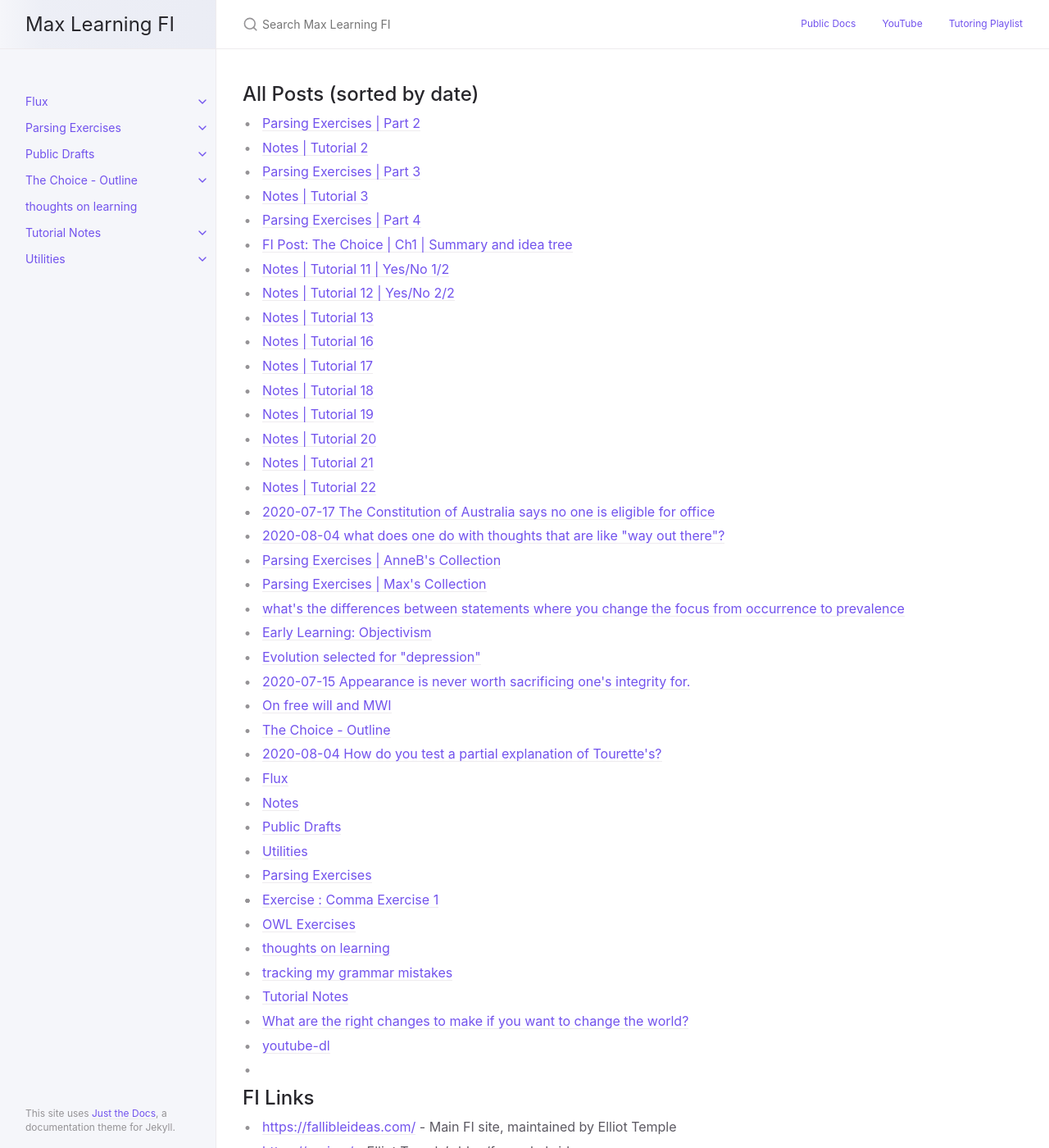
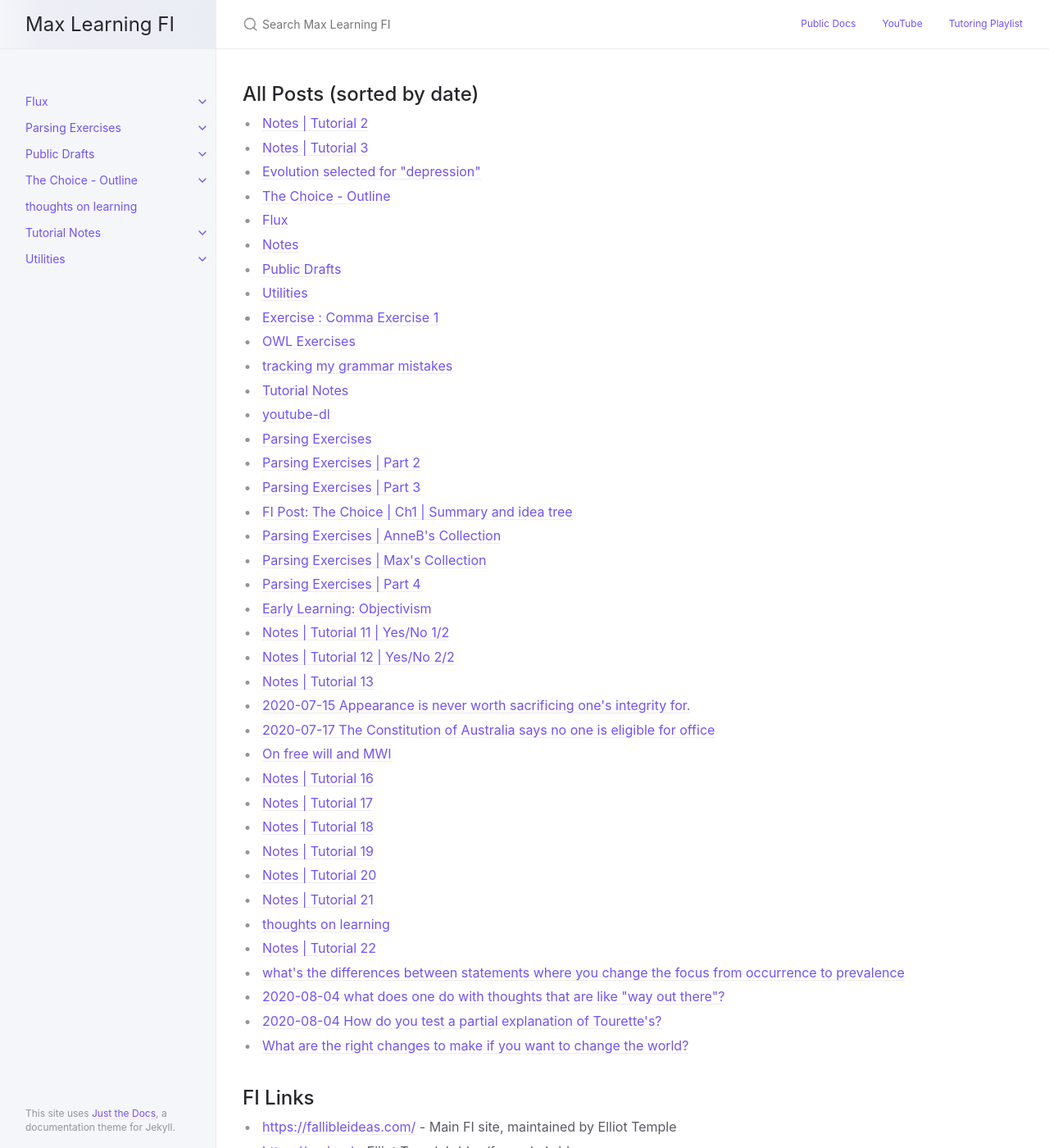
Before and after one commit to curi/fi, a Jekyll site: the page built from docs/index.markdown, in a window 1280 px wide and 1400 px high. Shown: the whole window at 82% size. Built offline with Jekyll 4.4.1, drawn with Linux system fonts in a browser that asks for light colours.

Commit message:
add sort back

```diff
--- a/docs/index.markdown
+++ b/docs/index.markdown
@@ -8,7 +8,7 @@ layout: home
 ## All Posts (sorted by date)
 
 <ul>
-{% assign all_pages = site.pages %}
+{% assign all_pages = site.pages | sort:"date" %}
 {% for page in all_pages %}
   <li><a href="{{ page.url }}">{{ page.title }}</a></li>
 {% endfor %}
```
